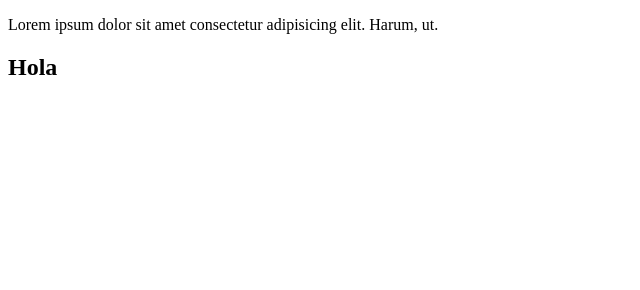
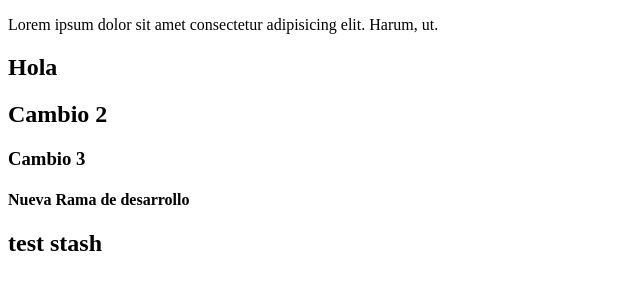
Before and after one commit to Boydangerous/test_repositorio, a plain HTML site: page index.html in a window 1280 px wide. Shown: the whole page, without its empty margins (0-640 px from the left). Drawn offline with Linux system fonts and the light colour scheme.

Commit message:
Añade test stash

```diff
--- a/index.html
+++ b/index.html
@@ -15,6 +15,10 @@
     </div>
     <section>
         <h1>Hola</h1>
+        <h2>Cambio 2</h2>
+        <h3>Cambio 3</h3>
+        <h4>Nueva Rama de desarrollo</h4>
+        <h2>test stash</h2>
     </section>
 </body>
 </html>
```
